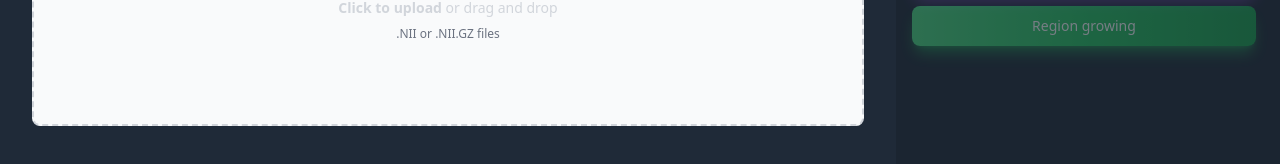
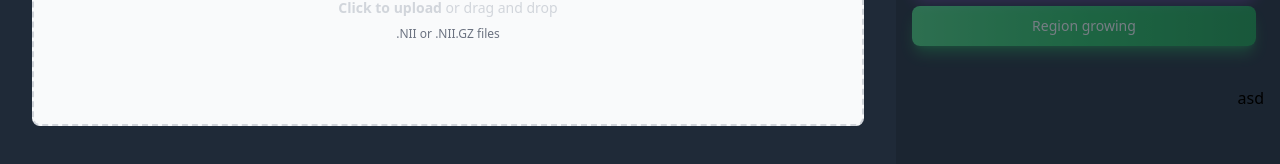
Before and after one commit to juandsoto/procesamiento-de-imagenes-medicas, a React (Vite) app in the folder app/: page / in a window 1280 px wide. Shown: the part 242-406 px from the top of the page. Built offline with nearby package versions, Linux system fonts and the light colour scheme.

Commit message:
removed unnecessary code for drawing tool

```diff
--- a/app/src/classes/NiftiReader.js
+++ b/app/src/classes/NiftiReader.js
@@ -8,7 +8,7 @@ class NiftiReader {
 		this.drawingCanvas = document.getElementById('drawingCanvas');
 		this.slider = document.getElementById(sliderId);
 		this.sliderText = document.getElementById(`${sliderId}-text`);
-		this.selectedArea = [[102, 76, 96]];
+		this.selectedArea = [];
 		this.unselectedArea = [];
 
 		this.defaultSlice = slice;
@@ -102,29 +102,26 @@ class NiftiReader {
 	};
 
 	readNIFTI(name, data) {
-
-		let niftiHeader, niftiImage;
-
 		// parse nifti
 		if (nifti.isCompressed(data)) {
 			data = nifti.decompress(data);
 		}
 
 		if (nifti.isNIFTI(data)) {
-			niftiHeader = nifti.readHeader(data);
-			niftiImage = nifti.readImage(niftiHeader, data);
+			this.niftiHeader = nifti.readHeader(data);
+			this.niftiImage = nifti.readImage(this.niftiHeader, data);
 		}
 
 		// set up slider
-		let slices = niftiHeader.dims[3];
+		let slices = this.niftiHeader.dims[3];
 		this.slider.max = slices - 1;
 		this.slider.value = this.defaultSlice ?? Math.round(slices / 2);
 		this.sliderText.innerText = this.slider.value;
 		this.slider.oninput = debounce(() => {
 			this.sliderText.innerText = this.slider.value;
-			this.drawCanvas(parseInt(this.slider.value), niftiHeader, niftiImage);
+			this.drawCanvas(parseInt(this.slider.value), this.niftiHeader, this.niftiImage);
 		}, 10);
-		this.drawCanvas(parseInt(this.slider.value), niftiHeader, niftiImage);
+		this.drawCanvas(parseInt(this.slider.value), this.niftiHeader, this.niftiImage);
 	};
 
 	drawCanvas(slice, niftiHeader, niftiImage) {
@@ -286,6 +283,7 @@ class NiftiReader {
 		ctx.putImageData(canvasImageData, 0, 0);
 	}
 
+
 }
 
 export default NiftiReader;
--- a/app/src/components/DrawingCanvas.jsx
+++ b/app/src/components/DrawingCanvas.jsx
@@ -4,9 +4,7 @@ import useStore from '../store';
 function DrawingCanvas() {
 	const canvasRef = useRef(null);
 	const isDrawing = useRef(false);
-	const pointsRef = useRef([]);
-	const pointsToRemoveRef = useRef([]);
-	const { drawing, addPointsToDrawing, originalReader } = useStore();
+	const { drawing, originalReader } = useStore();
 
 	const startDrawing = (e) => {
 		isDrawing.current = true;
@@ -15,13 +13,6 @@ function DrawingCanvas() {
 
 	const stopDrawing = () => {
 		isDrawing.current = false;
-		if (drawing.color === 'green') {
-			addPointsToDrawing('points', pointsRef.current);
-			pointsRef.current = [];
-		} else {
-			addPointsToDrawing('pointsToRemove', pointsToRemoveRef.current);
-			pointsToRemoveRef.current = [];
-		}
 	};
 
 	const draw = (e) => {
@@ -34,7 +25,6 @@ function DrawingCanvas() {
 		const y = e.clientY - rect.top;
 
 		if (drawing.color === 'green') {
-			pointsRef.current.push([Math.floor(x), Math.floor(y)]);
 			originalReader.updateCanvas({
 				x: Math.floor(x),
 				y: Math.floor(y),
@@ -42,7 +32,6 @@ function DrawingCanvas() {
 				color: 'green'
 			});
 		} else {
-			pointsToRemoveRef.current.push([Math.floor(x), Math.floor(y)]);
 			originalReader.updateCanvas({
 				x: Math.floor(x),
 				y: Math.floor(y),
@@ -55,7 +44,6 @@ function DrawingCanvas() {
 	useEffect(() => {
 		const canvas = canvasRef.current;
 		const ctx = canvas.getContext('2d');
-		// ctxRef.current = ctx;
 
 		canvas.addEventListener('mousedown', startDrawing);
 		canvas.addEventListener('mouseup', stopDrawing);
--- a/app/src/components/Toolbar/Run.jsx
+++ b/app/src/components/Toolbar/Run.jsx
@@ -4,7 +4,7 @@ import useStore from '../../store';
 import { wait } from "../../utils";
 
 function Run() {
-	const { isProcessing, setIsProcessing, originalImage, setResultImage, selectedAlgorithm, algorithms, drawing } = useStore();
+	const { isProcessing, setIsProcessing, originalReader, originalImage, setResultImage, selectedAlgorithm, algorithms, drawing } = useStore();
 	const [error, setError] = useState(null);
 
 	const handleSubmit = async () => {
@@ -23,8 +23,8 @@ function Run() {
 					payload.k = parseInt(algorithms['kmeans']);
 					break;
 				case 'region_growing':
-					payload.points = drawing.points;
-					payload.pointsToRemove = drawing.pointsToRemove;
+					payload.points = originalReader.selectedArea.map(pos => [pos[0], pos[1]]);
+					payload.pointsToRemove = originalReader.unselectedArea.map(pos => [pos[0], pos[1]]);;
 					if (!payload.points.length) {
 						setError('You must draw (at least with green color) on the image for the region growing algorithm to work. Use the drawing tool');
 						setIsProcessing(false);
--- a/app/src/components/Toolbar/Toolbar.jsx
+++ b/app/src/components/Toolbar/Toolbar.jsx
@@ -7,7 +7,7 @@ import Draw from './Draw';
 import Download from './Download';
 
 function Toolbar({ className = '', onClose }) {
-	const { originalImage, resultImage, drawing, selectedAlgorithm, reset } = useStore();
+	const { originalImage, resultImage, originalReader, selectedAlgorithm, reset } = useStore();
 
 	return (
 		<div className={ ["flex flex-col bg-secondary w-96 px-4 py-8 space-y-4", className].join(' ') }	>
@@ -37,9 +37,10 @@ function Toolbar({ className = '', onClose }) {
 					</>
 				) }
 				<div className='flex items-center justify-end gap-2'>
-					{ (originalImage && (drawing.points.length > 0 || drawing.pointsToRemove.length > 0)) && (
-						<Download text="annotation" filename={ originalImage.name } file={ originalImage } />
-					) }
+					{/* { originalImage && (
+						<Download text="annotation" filename={ originalImage.name } file={ originalReader?.build() } />
+					) } */}
+					<button onClick={ originalReader?.build }>asd</button>
 					{ resultImage && <Download text="result" filename={ `${originalImage.name.split('.')[0]}_result.nii` } file={ resultImage } /> }
 				</div>
 			</div>
--- a/app/src/store/index.js
+++ b/app/src/store/index.js
@@ -13,17 +13,9 @@ const useStore = create((set) => ({
 	originalReader: null,
 	setOriginalReader: (niftiReader) => set((_) => ({ originalReader: niftiReader })),
 	drawing: {
-		points: [],
-		pointsToRemove: [],
 		color: 'green'
 	},
 	setDrawing: (props) => set((state) => ({ drawing: { ...state.drawing, ...props } })),
-	addPointsToDrawing: (type, pointsToAdd) => set((state) => ({
-		drawing: {
-			...state.drawing,
-			[type]: [...state.drawing[type], ...pointsToAdd]
-		}
-	})),
 	clearDrawing: () => {
 		const niftiReader = new NiftiReader('myCanvas', 'myRange');
 		const file = useStore.getState().originalImage;
@@ -31,15 +23,13 @@ const useStore = create((set) => ({
 
 		let blob = niftiReader.makeSlice(file, 0, file.size);
 		niftiReader.readFile(file, blob);
-
-		useStore.getState().setDrawing({ points: [], pointsToRemove: [] });
 	},
 	reset: () => set((_) => ({
 		originalImage: null,
 		resultImage: null,
 		isProcessing: false,
 		selectedAlgorithm: null,
-		drawing: { points: [], pointsToRemove: [], color: 'green' },
+		drawing: { color: 'green' },
 		originalReader: null
 	})),
 	algorithms: {
```
